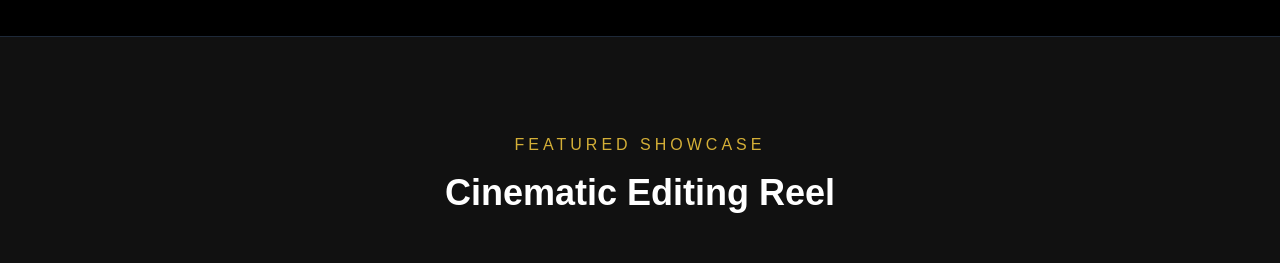
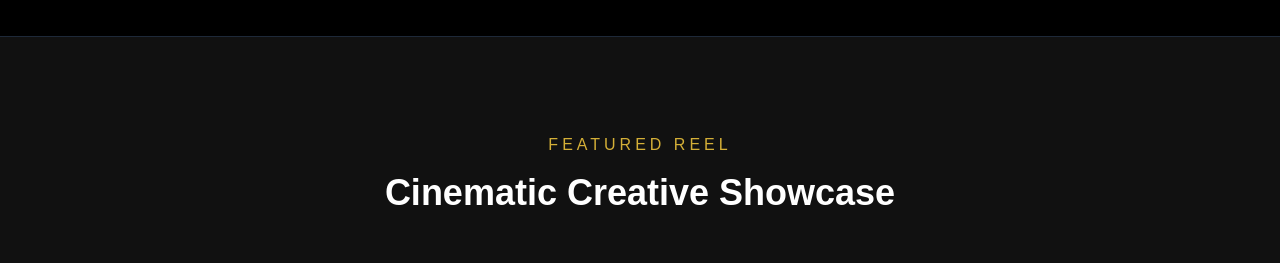
Before and after one commit to Joel123tony/Potfolio, a React (Vite) app: page / in a window 1280 px wide. Shown: the part 3340-3603 px from the top of the page. Built offline with nearby package versions, Linux system fonts and the light colour scheme; no server answers.

Commit message:
Use shuffled Cloudinary showcase reels

```diff
--- a/src/App.jsx
+++ b/src/App.jsx
@@ -5,26 +5,15 @@ import ChatBot from "./components/ChatBot"
 
 function App() {
 
-  const showcaseItems = [
-    {
-      title: "Cinematic Editing Reel",
-      type: "video",
-      src: "https://res.cloudinary.com/dtdqsceur/video/upload/q_auto/f_auto/v1778408003/ordinary_person_gojo_lzietp.mp4",
-    },
-    {
-      title: "Video Editing Project Drive",
-      type: "drive",
-      src: "https://drive.google.com/embeddedfolderview?id=1efMW_BAGA_4nwJQeFEJI-fwzmNYYeoJb#grid",
-    },
-    {
-      title: "3D Project Drive",
-      type: "drive",
-      src: "https://drive.google.com/embeddedfolderview?id=1g8lWP0LlUI2xz9_5PFhxM7VJzFsM-JJf#grid",
-    },
+  const showcaseVideos = [
+    "https://res.cloudinary.com/dtdqsceur/video/upload/q_auto/f_auto/v1779599114/fornite_montag00_dl1j2w.mp4",
+    "https://res.cloudinary.com/dtdqsceur/video/upload/q_auto/f_auto/v1779599119/Naa_Gali__anime_edit_sitebe.mp4",
+    "https://res.cloudinary.com/dtdqsceur/video/upload/q_auto/f_auto/v1779599116/jennei_c4pknc.mp4",
+    "https://res.cloudinary.com/dtdqsceur/video/upload/q_auto/f_auto/v1779599426/atlantis_1_nlnpmv.mp4",
   ]
 
-  const [showcaseItem] = useState(() => {
-    return showcaseItems[Math.floor(Math.random() * showcaseItems.length)]
+  const [showcaseVideo] = useState(() => {
+    return showcaseVideos[Math.floor(Math.random() * showcaseVideos.length)]
   })
   const [isMuted, setIsMuted] = useState(true)
   const [menuOpen, setMenuOpen] = useState(false)
@@ -729,20 +718,19 @@ function App() {
     <div className="text-center mb-16">
 
       <p className="text-[#D4AF37] uppercase tracking-[4px] mb-4">
-        Featured Showcase
+        Featured Reel
       </p>
 
       <h2 className="text-4xl font-bold mb-6">
-        {showcaseItem.title}
+        Cinematic Creative Showcase
       </h2>
     </div>
 
     {/* Video Container */}
     <div className="relative rounded-3xl overflow-hidden border border-gray-800 shadow-2xl h-[300px] md:h-[600px]">
 
-      {showcaseItem.type === "video" ? (
-        <>
       <video
+  key={showcaseVideo}
   ref={videoRef}
   className="w-full h-full object-cover"
   autoPlay
@@ -752,7 +740,7 @@ function App() {
   preload="metadata"
 >
   <source
-    src={showcaseItem.src}
+    src={showcaseVideo}
     type="video/mp4"
   />
 </video>
@@ -771,15 +759,6 @@ function App() {
 >
   {isMuted ? "Unmute 🔊" : "Mute 🔇"}
 </button>
-        </>
-      ) : (
-        <iframe
-          title={showcaseItem.title}
-          src={showcaseItem.src}
-          className="h-full w-full bg-black"
-          loading="lazy"
-        ></iframe>
-      )}
 </div>
 </div>
 
```
